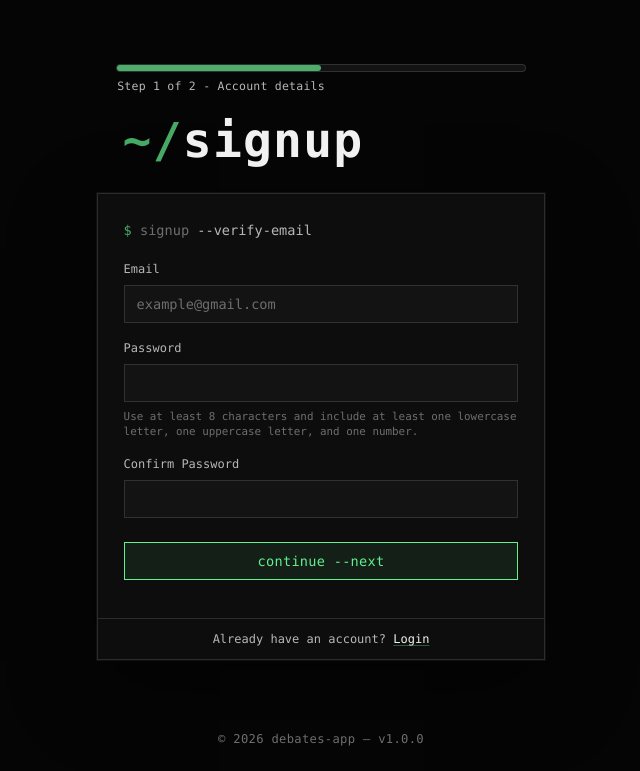
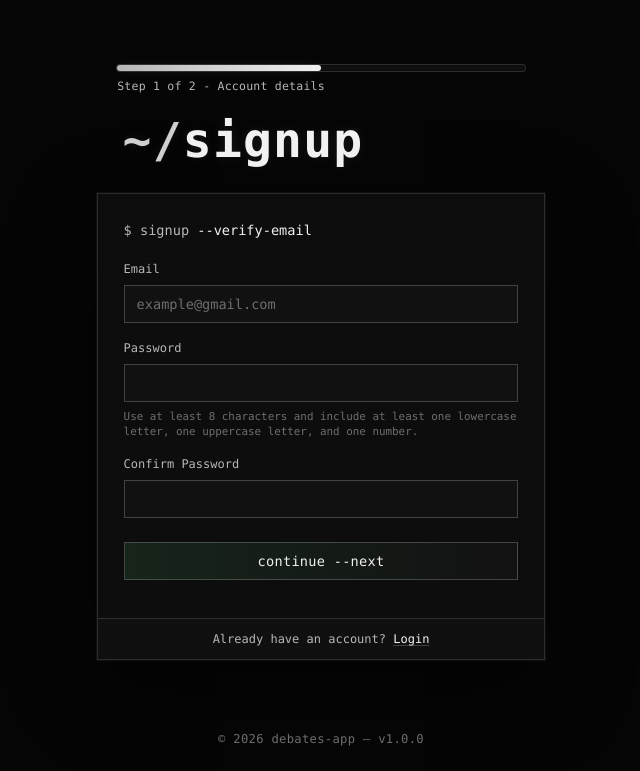
Before and after one commit to ali-fadaee/CITS3403-Group-Project, a Flask app: page /signup in a window 1280 px wide. Shown: the part 75-846 px from the top of the page, without its empty margins (319-959 px from the left). Run offline with Flask 3, Linux system fonts and the light colour scheme; data that the repository does not hold is empty.

Commit message:
Polish auth page styling

```diff
--- a/app/static/css/auth.css
+++ b/app/static/css/auth.css
@@ -21,23 +21,25 @@
   position: relative;
   height: 8px;
   border: 1px solid var(--debate-border-soft);
-  background: var(--debate-panel-soft);
+  background: rgba(157, 157, 157, 0.08);
   overflow: visible;
   margin-inline: 1.2rem;
   margin-bottom: 2.5rem;
   border-radius: 999px;
+  box-shadow: inset 0 0 0 1px rgba(0, 0, 0, 0.35);
 }
 
-/* animated green fill layer */
+/* animated fill layer */
 .auth-step-progress::before {
   content: "";
   position: absolute;
   inset: 0 auto 0 0;
   height: 100%;
   width: 50%;
-  background: var(--debate-yes-muted);
+  background: linear-gradient(90deg, var(--debate-text-dim), var(--debate-text));
   border-radius: 999px;
   transition: width 220ms ease;
+  box-shadow: 0 0 12px rgba(241, 241, 241, 0.08);
 }
 
 .auth-step-progress.is-step-two::before {
@@ -80,16 +82,16 @@
 /* ── terminal command line ── */
 .auth-msg {
   font-size: 0.85rem;
-  color: var(--debate-text-faint);
+  color: var(--debate-text-dim);
   margin-bottom: 1.25rem;
 }
 
 .auth-msg::first-letter {
-  color: var(--debate-yes-muted);
+  color: var(--debate-text-dim);
 }
 
 .auth-msg span {
-  color: var(--debate-text-dim);
+  color: var(--debate-text);
 }
 
 /* ── field labels ── */
@@ -112,8 +114,8 @@
 
 /* ── inputs — override Bootstrap's form-control ── */
 .auth-input.form-control {
-  background: var(--debate-panel-soft);
-  border: 1px solid var(--debate-border-soft);
+  background: rgba(19, 19, 19, 0.82);
+  border: 1px solid var(--debate-border-focus);
   border-radius: 0;
   color: var(--debate-text);
   padding: 0.5rem 0.75rem;
@@ -170,9 +172,11 @@
 .auth-button {
   display: block;
   padding: 0.48rem 1rem;
-  border: 1px solid var(--debate-yes);
-  background: var(--debate-yes-bg-dim);
-  color: var(--debate-yes);
+  border: 1px solid var(--debate-border-focus);
+  background:
+    linear-gradient(90deg, rgba(99, 240, 143, 0.1), rgba(157, 157, 157, 0.04)),
+    var(--debate-panel);
+  color: var(--debate-text);
   cursor: pointer;
   border-radius: 0;
   letter-spacing: 0.02em;
@@ -229,7 +240,7 @@
   gap: 0.6rem;
   padding: 0.75rem 1.6rem;
   border-top: 1px solid var(--debate-border-soft);
-  background: var(--debate-panel);
+  background: rgba(19, 19, 19, 0.55);
   height: fit-content;
   text-align: center;
 }
@@ -243,7 +254,7 @@
 .auth-footer a {
   color: var(--debate-text);
   text-decoration: underline;
-  text-decoration-color: rgba(99, 240, 143, 0.35);
+  text-decoration-color: var(--debate-border-focus);
   text-underline-offset: 2px;
   transition: color 140ms ease, text-decoration-color 140ms ease;
 }
--- a/app/static/css/style.css
+++ b/app/static/css/style.css
@@ -174,10 +174,11 @@ main.container { flex: 1; padding-bottom: 2rem; }
   font-weight: 600;
   letter-spacing: 0.025em;
   margin-bottom: 0.55rem;
+  text-shadow: 0 0 12px rgba(241, 241, 241, 0.08);
 }
 
 .index-heading span { color: #cfcfcf; }
-.auth-heading span { color: var(--debate-yes-muted); }
+.auth-heading span { color: #cfcfcf; }
 
 .index-header {
   display: flex;
@@ -210,6 +211,12 @@ main.container { flex: 1; padding-bottom: 2rem; }
 }
 
 .index-card {
+  background:
+    var(--scanline),
+    var(--debate-panel);
+}
+
+.auth-card {
   background:
     var(--scanline),
     var(--debate-panel);
```
Also changed, not shown: other parts of app/static/css/auth.css (+19 -12 lines).
